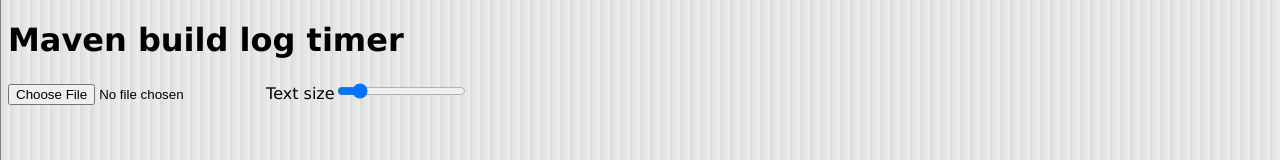
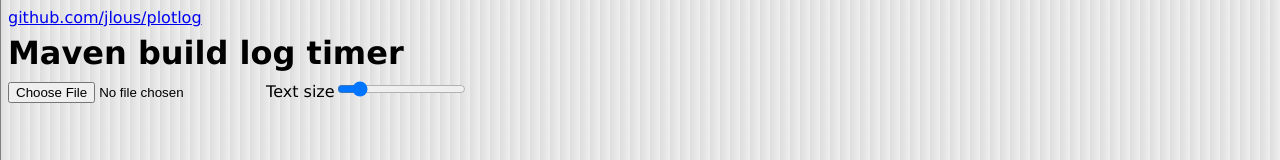
Before and after one commit to jlous/plotlog, a plain HTML site: page index.html in a window 1280 px wide. Shown: the top 160 px of the page. Drawn offline with nearby package versions, Linux system fonts and the light colour scheme.

Commit message:
link to source

```diff
--- a/index.html
+++ b/index.html
@@ -16,12 +16,16 @@
       font-family: Verdana, sans-serif;
     }
 
+    h1 {
+      margin: 0.4ex  0;
+    }
+
     .head {
       margin: 8px;
     }
 
     #logCanvas {
-      font-family: "Liberation sans narrow", sans-serif;
+      font-family: "Liberation sans narrow", "Arial narrow", sans-serif;
       font-size: 3px;
     }
 
@@ -56,6 +60,7 @@
 <body>
 <div id="ruler"></div>
   <div class="head">
+    <a href="https://github.com/jlous/plotlog">github.com/jlous/plotlog</a>
     <h1>Maven build log timer</h1>
     <input id="file-input" type="file" />
     <label>Text size<input id="text-size" type="range" value="3" min="1" max="16"></label>
```
Also changed, not shown: 1 other file.
